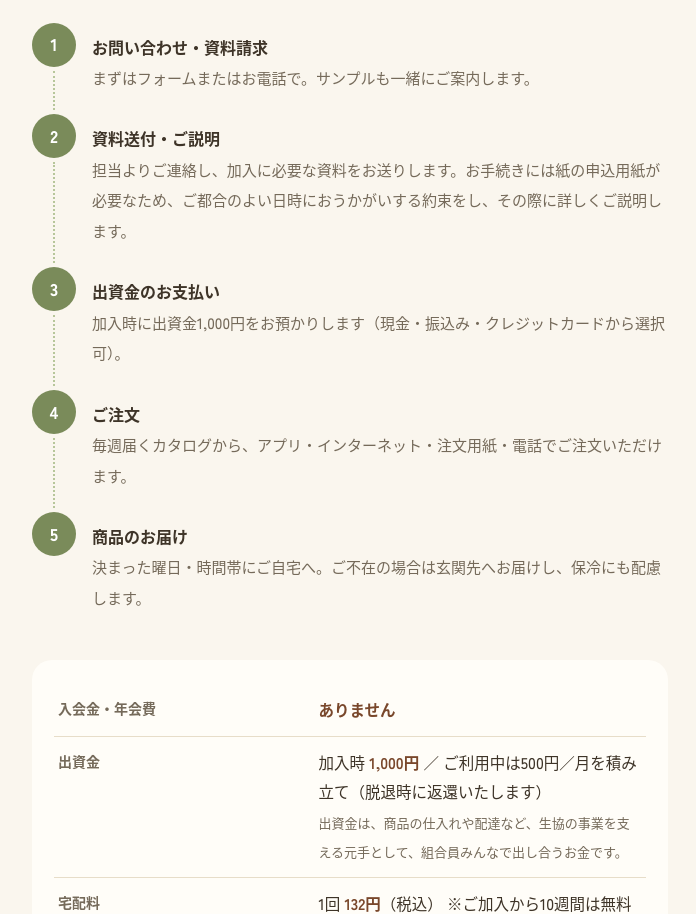
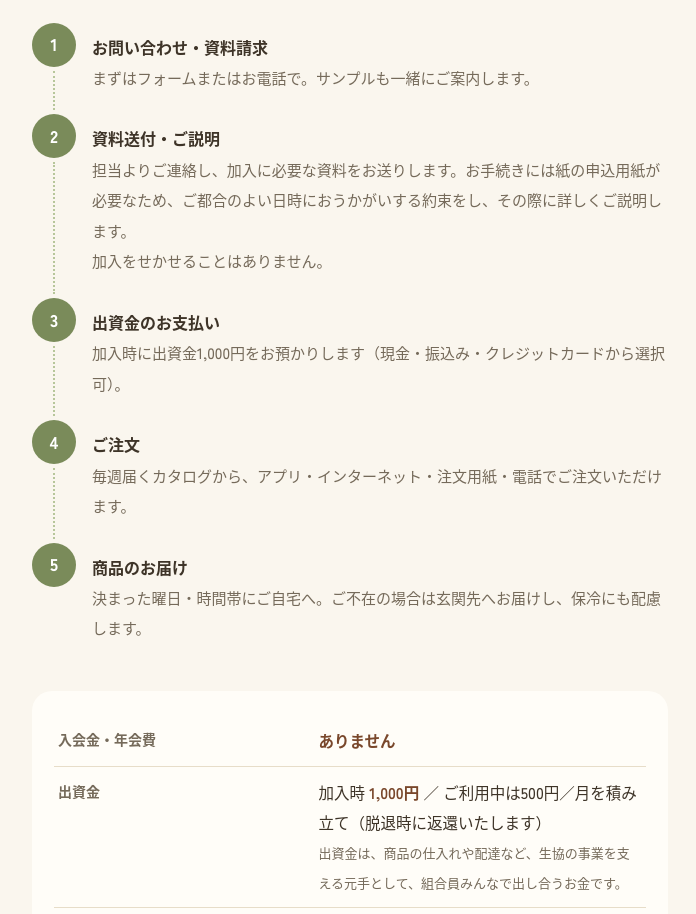
Before and after one commit to shizenha-club/shizenha-takuhai-lp, a plain HTML site: page index.html in a window 1280 px wide. Shown: the part 8506-9420 px from the top of the page, without its empty margins (290-986 px from the left). Drawn offline with Linux system fonts and the light colour scheme.

Commit message:
ステップ2に「加入をせかせることはありません」を追加

```diff
--- a/index.html
+++ b/index.html
@@ -381,7 +381,7 @@ body.toc-open .toc-backdrop{opacity:1;pointer-events:auto}
   <section id="join"><h2 class="min"><small>HOW TO JOIN</small>ご利用までの流れ</h2>
     <div class="steps">
       <div class="step"><div class="n">1</div><div><b>お問い合わせ・資料請求</b><span>まずはフォームまたはお電話で。サンプルも一緒にご案内します。</span></div></div>
-      <div class="step"><div class="n">2</div><div><b>資料送付・ご説明</b><span>担当よりご連絡し、加入に必要な資料をお送りします。お手続きには紙の申込用紙が必要なため、ご都合のよい日時におうかがいする約束をし、その際に詳しくご説明します。</span></div></div>
+      <div class="step"><div class="n">2</div><div><b>資料送付・ご説明</b><span>担当よりご連絡し、加入に必要な資料をお送りします。お手続きには紙の申込用紙が必要なため、ご都合のよい日時におうかがいする約束をし、その際に詳しくご説明します。<br>加入をせかせることはありません。</span></div></div>
       <div class="step"><div class="n">3</div><div><b>出資金のお支払い</b><span>加入時に出資金1,000円をお預かりします（現金・振込み・クレジットカードから選択可）。</span></div></div>
       <div class="step"><div class="n">4</div><div><b>ご注文</b><span>毎週届くカタログから、アプリ・インターネット・注文用紙・電話でご注文いただけます。</span></div></div>
       <div class="step"><div class="n">5</div><div><b>商品のお届け</b><span>決まった曜日・時間帯にご自宅へ。ご不在の場合は玄関先へお届けし、保冷にも配慮します。</span></div></div>
```
